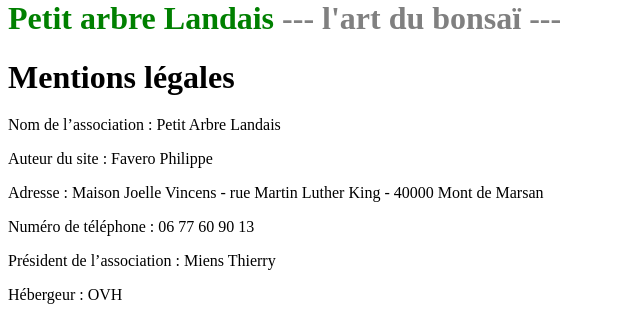
After one commit to op-philippe/Projet, a Symfony app: template templates/public/mentions.html.twig in a window 1280 px wide. The commit adds this page. Shown: the part 183-498 px from the top of the page, without its empty margins (0-640 px from the left). Run offline with Twig, Linux system fonts and the light colour scheme; the template is opened without the code that fills it, so the values that code supplies are empty; some libraries are stand-ins or nearby versions.

Commit message:
Ajout mentions legales

```diff
--- a/templates/base.html.twig
+++ b/templates/base.html.twig
@@ -3,6 +3,7 @@
     <head>
         <meta charset="UTF-8">
         <title>{% block title %}Petit Arbre Landais{% endblock %}</title>
+        <meta name="description" content="Notre association vous propose de patager avec vous l'art du bonsaï à Mont de marsan" />
         {% block stylesheets %}
 
             {{ encore_entry_link_tags('app') }}
@@ -18,7 +19,7 @@
             <div class="container">
                 <div class="row align-items-center">
                     <div class="col-2">
-                        <img src="{{asset('build/images/bonsai.png')}}" alt="logo" style="width:200px;">
+                        <img src="{{asset('build/images/bonsai.png')}}" alt="logo" style="width:200px;color: white;">
                     </div>
                     <div class="col-10">
                         <h1 class="site-heading text-center text-white d-none d-lg-block">
@@ -56,6 +57,8 @@
                         <a href="{{ path('public_contact') }}">A propos</a>
                         <a href="{{ path('public_contact') }}">Contact</a>
                         <span>&copy; Petit arbre Landais 2020</span>
+                        <a href="">CGU</a>
+                        <a href="{{ path('public_mentions') }}">Mentions Légales</a>
                     </div>
                     <div>
                         <img src="{{asset('build/images/bonsai.png')}}" class="ui centered image" style="width:5em;">
--- /dev/null
+++ b/templates/public/mentions.html.twig
@@ -0,0 +1,33 @@
+
+{% extends 'base.html.twig' %}
+
+{% block stylesheets %}
+    {{ parent() }}
+    <script src="https://www.google.com/recaptcha/api.js?render=_reCAPTCHA_site_key"></script> <script> grecaptcha.ready(function() { grecaptcha.execute('_reCAPTCHA_site_key_', {action: 'homepage'}).then(function(token) { ... }); }); </script>
+{% endblock %}
+
+{% block menutop %}
+    {{ parent() }}
+{% endblock %}
+
+{% block body %}
+    <section class="container">
+        <div class="row">
+            <div class="col">
+                <div class="intro2">
+                    <div class="intro2-text left-0 text-center bg-faded p-5 rounded">
+                        <h2 class="section-heading mb-4">
+                            <span class="section-heading-upper" style="font-size: 2rem">Mentions légales</span>
+                        </h2>
+                        <p>Nom de l’association : Petit Arbre Landais</p>
+                        <p>Auteur du site : Favero Philippe</p>
+                        <p>Adresse : Maison Joelle  Vincens - rue Martin Luther King - 40000 Mont de Marsan</p>
+                        <p>Numéro de téléphone : 06 77 60 90 13</p>
+                        <p>Président de l’association : Miens Thierry</p>
+                        <p>Hébergeur : OVH</p>
+                    </div>
+                </div>
+            </div>
+        </div>
+    </section>
+{% endblock %}
```
Also changed, not shown: src/Controller/PublicController.php (+10 -0 lines).
